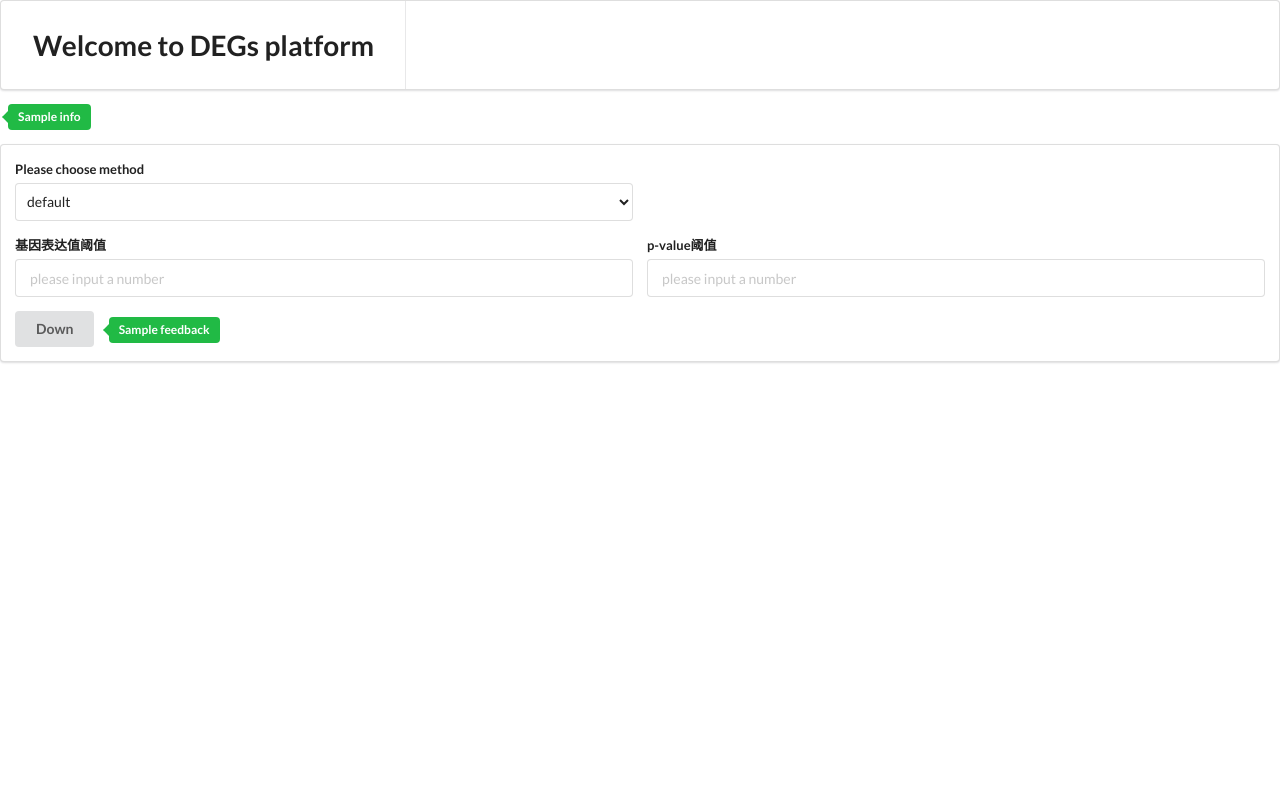
After one commit to Horeat/DEG_analyze, a Django app: template templates/methodPage.html in a window 1280 px wide. The commit adds this page. Run offline with Django 3.2, Linux system fonts and the light colour scheme; the template is opened without the code that fills it: most values are stand-ins (such as "Sample title", 1, 10 or a date in 2020).

Commit message:
three pages

```diff
--- a/templates/indexPage.html
+++ b/templates/indexPage.html
@@ -84,7 +84,7 @@
             </form>
         </div>
 
-
+<!--
         <div class="ui fluid form segment">
             <form action="/cal_degs" method="POST">
                 {% csrf_token %}
@@ -114,7 +114,7 @@
                 <div class="ui left pointing green label">{{feedback}}</div>
             </form>
         </div>
-
+-->
 
         <button class="ui black button animated" tabindex="0" onclick="toggle()"
             style="  position: fixed; top: 60px; left: 0px;">
--- /dev/null
+++ b/templates/methodPage.html
@@ -0,0 +1,58 @@
+{% load staticfiles %}
+<!DOCTYPE html>
+<html lang="en">
+<head>
+	<meta charset="UTF-8">
+	<title>Methods</title>
+    <link rel="stylesheet" href="/static/style/semantic.min.css">
+    <link rel="stylesheet" href="/static/style/icon.min.css">
+    <script src="/static/script/jquery.min.js"></script>
+    <script src="/static/script/semantic.min.js"></script>
+</head>
+
+<body>
+
+    <div class="ui menu">
+        <div class="ui item huge header">
+            <p>Welcome to DEGs platform</p>
+        </div>
+        <div class="right menu">
+
+        </div>
+    </div>
+
+    <div class="ui left pointing green label">{{info}}</div>
+
+    <div class="ui fluid form segment">
+        <form action="/cal_degs" method="POST">
+            {% csrf_token %}
+            <div class="two fields">
+                <div class="field">
+                    <label>Please choose method</label>
+                    <select class="ui dropdown">
+                        <option value="">default</option>
+                        <option value="1">method1</option>
+                        <option value="0">method2</option>
+                    </select>
+                </div>
+            </div>
+
+
+            <div class="two fields">
+                <div class="field">
+                    <label>基因表达值阈值 </label>
+                    <input placeholder="please input a number" type="text" name="express_value">
+                </div>
+                <div class="field">
+                    <label>p-value阈值 </label>
+                    <input placeholder="please input a number" type="text" name="p_value">
+                </div>
+            </div>
+            <button class="ui submit button">Down</button>
+            <div class="ui left pointing green label">{{feedback}}</div>
+        </form>
+    </div>
+
+</body>
+
+</html>
```
Also changed, not shown: DEGsPlatform/view.py (+6 -2 lines), templates/outcomePage.html (+18 -1 lines).
